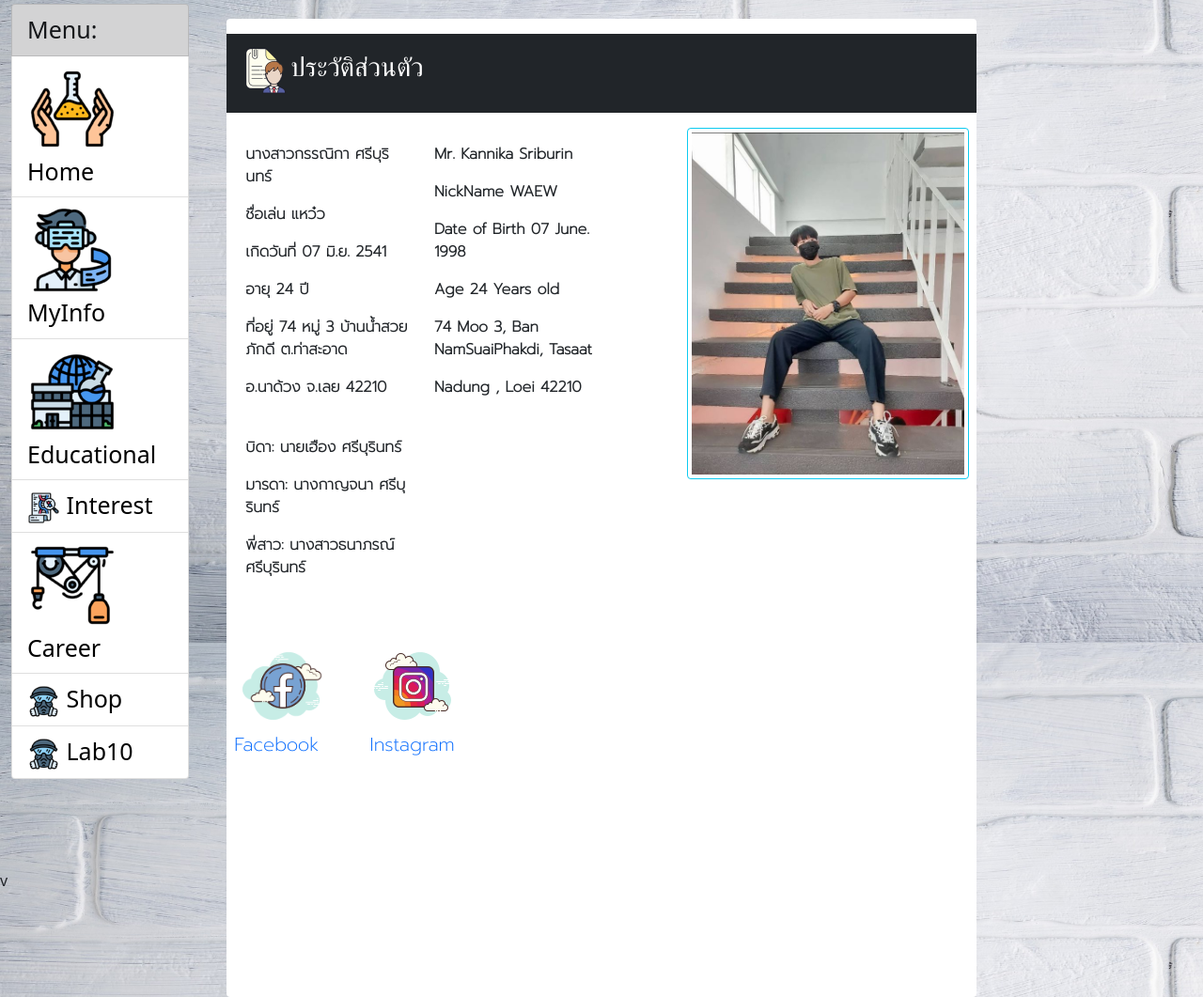
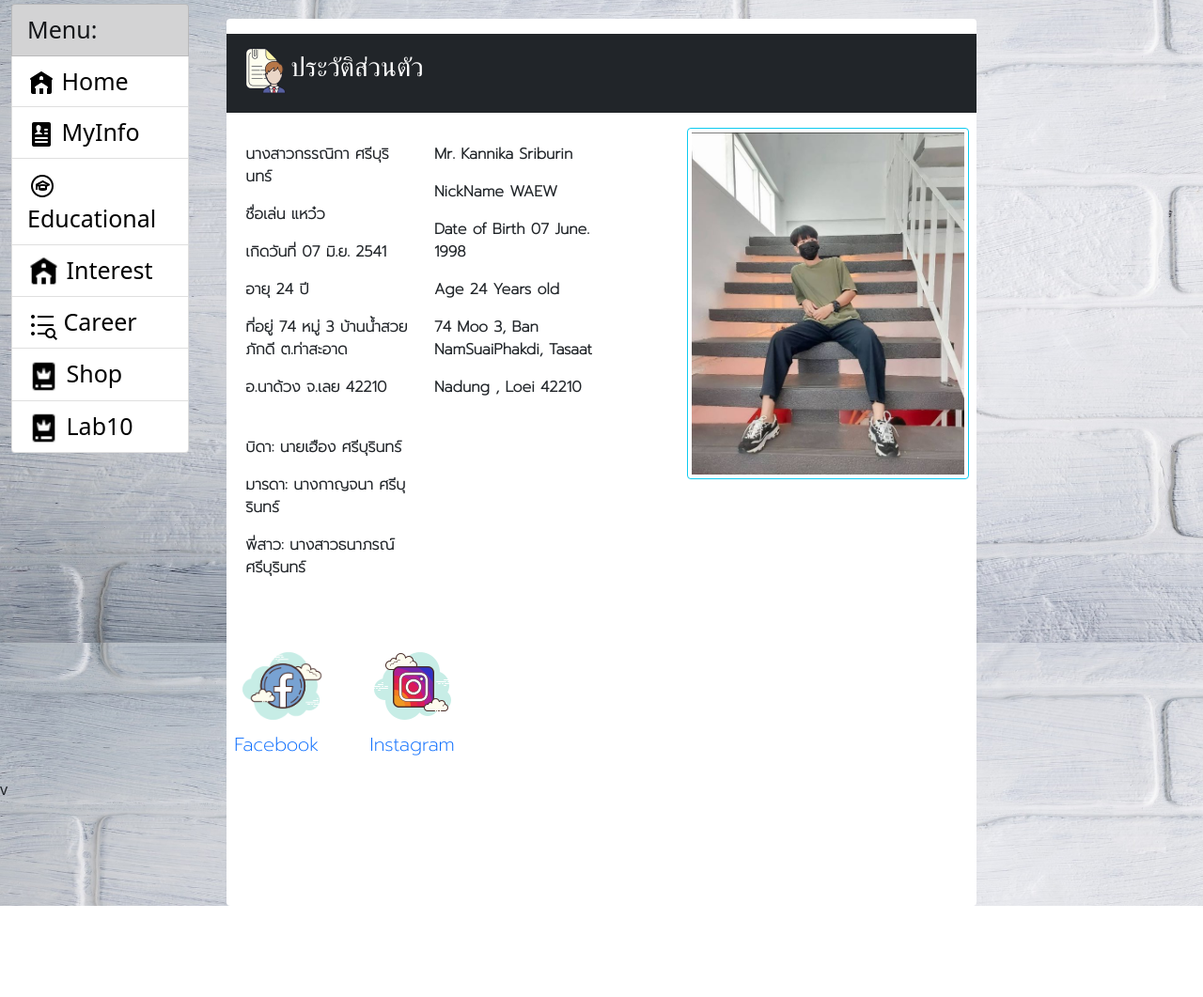
Before and after one commit to kannikaSribuin/Django, a Django app: page /ProfileApp/myinfo in a window 1280 px wide. Shown: the part 116-1177 px from the top of the page at 94% size. After the commit the page ends 1080 px from the top, so only its background shows below. Run offline with Django 4.2, Linux system fonts and the light colour scheme; some libraries are stand-ins or nearby versions; some web fonts are replaced.

Commit message:
second commit 25/1/2023

```diff
--- a/templates/menu.html
+++ b/templates/menu.html
@@ -6,37 +6,37 @@
     </li>
     <li class="list-group-item">
         <a href="{% url 'home' %}" style="font-size: 25px; color:black">
-            <img src="{% static 'images/1.png' %}" alt="home"> Home
+            <img src="{% static 'images/home.png' %}" alt="home"> Home
         </a>
     </li>
     <li class="list-group-item">
         <a href="{% url 'myinfo' %}" style="font-size: 25px; color:black">
-            <img src="{% static 'images/2.png' %}" alt="info"> MyInfo
+            <img src="{% static 'images/info.png' %}" alt="info"> MyInfo
         </a>
     </li>
     <li class="list-group-item">
         <a href="{% url 'education' %}" style="font-size: 25px; color:black">
-            <img src="{% static 'images/6.png' %}" alt="info"> Educational
+            <img src="{% static 'images/edu.png' %}" alt="info"> Educational
         </a>
     </li>
     <li class="list-group-item">
         <a href="{% url 'interest' %}" style="font-size: 25px; color:black">
-            <img src="{% static 'images/4.png' %}" style="width: 35px;" alt="Interest"> Interest
+            <img src="{% static 'images/home.png' %}" style="width: 35px;" alt="Interest"> Interest
         </a>
     </li>
     <li class="list-group-item">
         <a href="{% url 'career' %}" style="font-size: 25px; color:black">
-             <img src="{% static 'images/5.png' %}" alt="Career" > Career
+             <img src="{% static 'images/search.png' %}" alt="Career" > Career
         </a>
     </li>
      <li class="list-group-item">
         <a href="{% url 'shop' %}" style="font-size: 25px; color:black">
-             <img src="{% static 'images/3.png' %}" alt="Rolemodel" style="width: 35px;"> Shop
+             <img src="{% static 'images/role.png' %}" alt="Rolemodel" style="width: 35px;"> Shop
         </a>
     </li>
     <li class="list-group-item">
         <a href="{% url 'lab10' %}" style="font-size: 25px; color:black">
-             <img src="{% static 'images/3.png' %}" alt="Rolemodel" style="width: 35px;"> Lab10
+             <img src="{% static 'images/role.png' %}" alt="Rolemodel" style="width: 35px;"> Lab10
         </a>
     </li>
 
```
